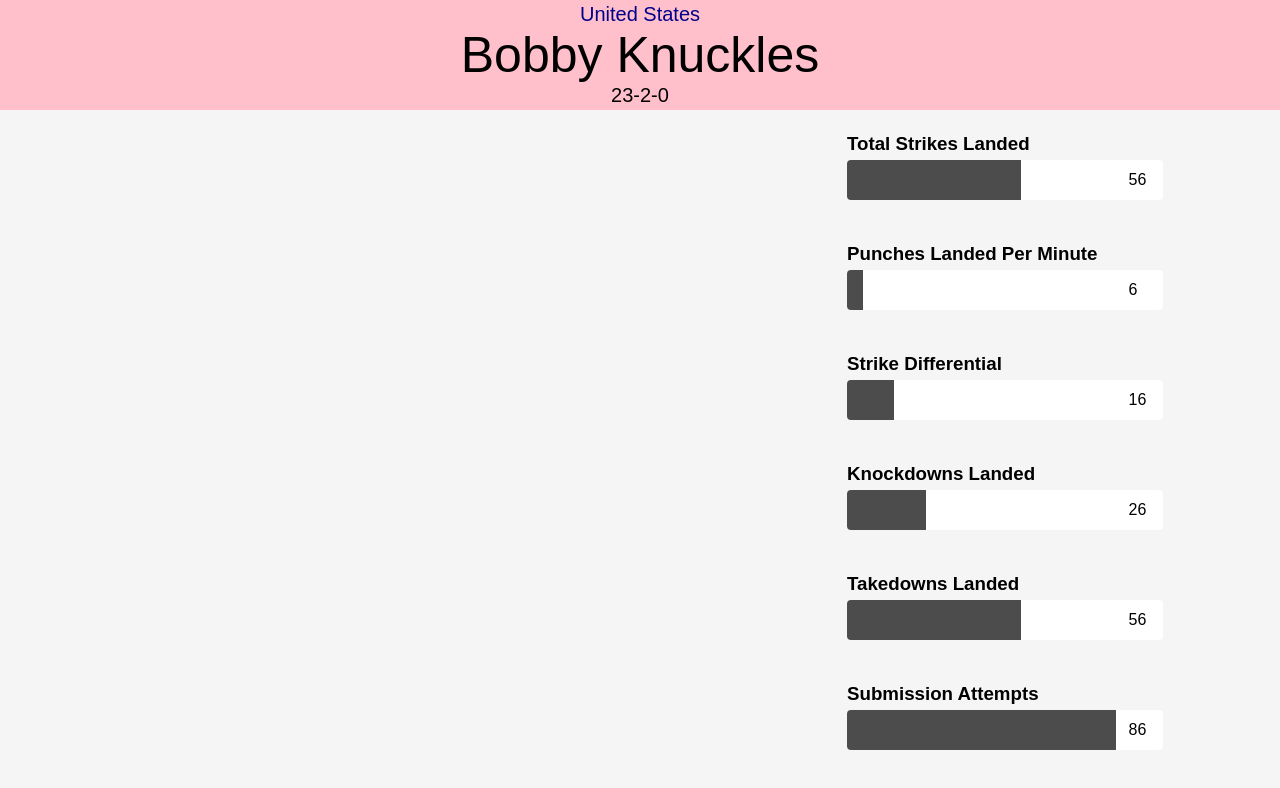
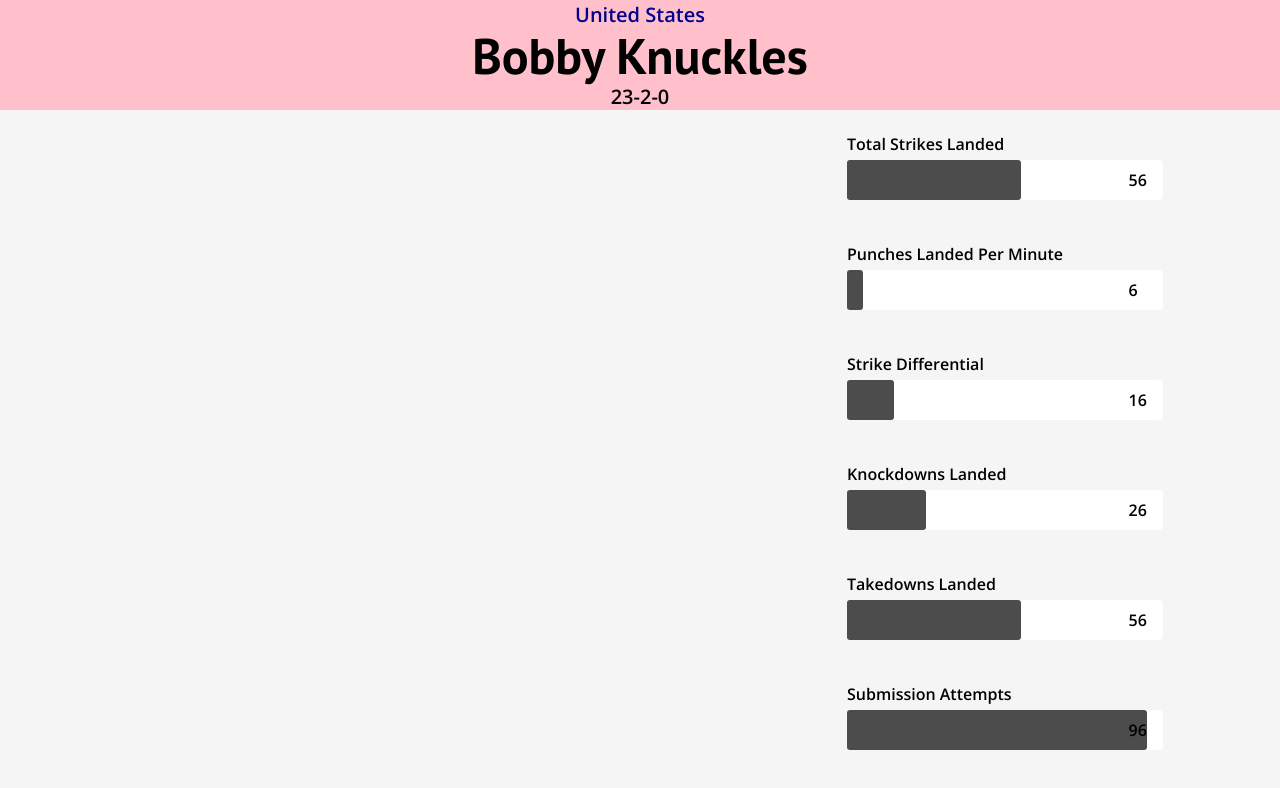
Before and after one commit to ngomichael/ufc-player-info, a React (Create React App) app: page / in a window 1280 px wide. Shown: the top 788 px of the page. Built offline with nearby package versions, Linux system fonts and the light colour scheme.

Commit message:
created two functions inside of the Statistics component to animate numbers going from 0 to the specified number

```diff
--- a/public/index.html
+++ b/public/index.html
@@ -10,6 +10,7 @@
     -->
     <link rel="manifest" href="%PUBLIC_URL%/manifest.json">
     <link rel="shortcut icon" href="%PUBLIC_URL%/favicon.ico">
+
     <!--
       Notice the use of %PUBLIC_URL% in the tags above.
       It will be replaced with the URL of the `public` folder during the build.
@@ -20,7 +21,10 @@
       Learn how to configure a non-root public URL by running `npm run build`.
     -->
       <link rel="stylesheet" type="text/css" href="index.css">
-    <title>React App</title>
+      <link href="https://fonts.googleapis.com/css?family=Roboto+Slab:300,400,700" rel="stylesheet">
+      <link href="https://fonts.googleapis.com/css?family=Open+Sans:400,600,700" rel="stylesheet">
+      <link href="https://fonts.googleapis.com/css?family=PT+Sans:400,700" rel="stylesheet">
+      <title>React App</title>
   </head>
   <body>
     <noscript>
--- a/src/Body.js
+++ b/src/Body.js
@@ -17,7 +17,7 @@ class Body extends Component {
                 <Statistics statisticNumber="15" statisticName="Strike Differential" />
                 <Statistics statisticNumber="25" statisticName="Knockdowns Landed" />
                 <Statistics statisticNumber="55" statisticName="Takedowns Landed" />
-                <Statistics statisticNumber="85" statisticName="Submission Attempts" />
+                <Statistics statisticNumber="95" statisticName="Submission Attempts" />
             </div>
         )
     }
--- a/src/Header.js
+++ b/src/Header.js
@@ -7,7 +7,6 @@ const fighterInfoStyles = {
     flexDirection: 'column',
     justifyContent: 'center',
     alignItems: 'center',
-    // textAlign: 'center',
     width: '100%',
     height: '110px',
     fontSize: '176%'
@@ -15,17 +14,26 @@ const fighterInfoStyles = {
 
 const countryStyles = {
     color: 'darkblue',
+    position: 'relative',
     fontSize: '20px',
+    fontFamily: 'Open Sans',
+    fontWeight: '600',
+    top: '5px'
 };
 
 const fighterNameStyles = {
     color: 'black',
     fontSize: '50px',
+    fontFamily: 'PT Sans',
+    fontWeight: '700',
 };
 
 const recordStyles= {
+    position: 'relative',
     fontSize: '20px',
-
+    fontFamily: 'Open Sans',
+    fontWeight: '600',
+    bottom: '5px'
 };
 
 class Header extends Component {
--- a/src/Statistics.js
+++ b/src/Statistics.js
@@ -23,13 +23,15 @@ const statNumber = {
     display: 'flex',
     paddingLeft: '22%',
     position: 'absolute',
+    fontFamily: 'Open Sans',
+    fontWeight: '600',
 };
 
 const statisticName = {
     position: 'relative',
     margin: '5px 0px',
-    transition: 'all 1s ease'
-
+    fontFamily: 'Open Sans',
+    fontWeight: '600',
 };
 
 function createInnerSkillsStyle(width) {
@@ -40,7 +42,8 @@ function createInnerSkillsStyle(width) {
         height: '40px',
         borderBottomLeftRadius: '4px',
         borderTopLeftRadius: '4px',
-        transition: 'all 1s ease'
+        borderRadius: '3px',
+        transition: 'all 1.5s ease'
     };
 
     return innerSkillsStyle
@@ -49,36 +52,37 @@ function createInnerSkillsStyle(width) {
 class Statistics extends Component {
     constructor(props) {
         super(props);
-        this.incrementCount = this.incrementCount.bind(this);
-        // this.addToCount = this.addToCount.bind(this);
+        this.callAddToCount = this.callAddToCount.bind(this);
+        this.addToCount = this.addToCount.bind(this);
         this.state = {
             statisticNumber: '0',
             count: 0
         };
     }
 
-    // addToCount(i) {
-    //     this.setState({
-    //         count: this.state.count + i
-    //     })
-    // }
+    addToCount(milliseconds) {
+        setTimeout(function() { this.setState({count: this.state.count + 1}); }.bind(this), milliseconds);
+    }
 
-    incrementCount() {
+    callAddToCount() {
+        let totalMilliseconds = 0;
+        let milliseconds = 1500/this.props.statisticNumber;
         for (let i = 0; i <= this.props.statisticNumber; i++) {
-            // this.addToCount(i)
-            setTimeout(function() { this.setState({count: this.state.count + 1}); }.bind(this), 1000);
+
+            totalMilliseconds = totalMilliseconds + (milliseconds);
+            this.addToCount(totalMilliseconds);
         }
     }
 
     componentDidMount() {
         setTimeout(function() { this.setState({statisticNumber: this.props.statisticNumber}); }.bind(this), 1);
-        this.incrementCount();
+        this.callAddToCount();
     }
 
     render() {
         return (
             <div style={container}>
-                <h3 style={statisticName}>{this.props.statisticName}</h3>
+                <div style={statisticName}>{this.props.statisticName}</div>
                 <div style={outerSkillsBar}>
                     <div style={createInnerSkillsStyle(this.state.statisticNumber)} >
                     </div>
```
